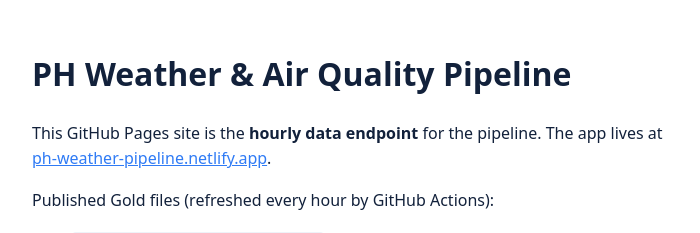
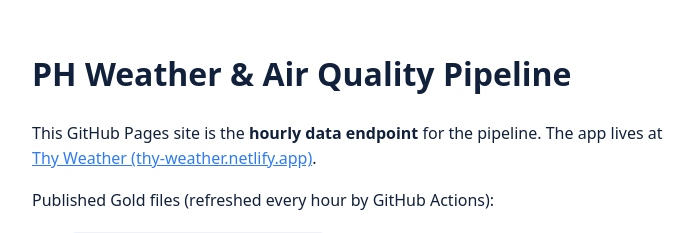
Before and after one commit to DTopGoat/ph-weather-pipeline, a plain HTML site: page pages/index.html in a window 1280 px wide. Shown: the top 233 px of the page, without its empty margins (288-988 px from the left). Drawn offline with Linux system fonts and the light colour scheme.

Commit message:
Point README and Pages landing page at the Thy Weather app URL

```diff
--- a/pages/index.html
+++ b/pages/index.html
@@ -9,7 +9,7 @@
 <body>
   <h1>PH Weather &amp; Air Quality Pipeline</h1>
   <p>This GitHub Pages site is the <strong>hourly data endpoint</strong> for the pipeline. The app lives at
-    <a href="https://ph-weather-pipeline.netlify.app/">ph-weather-pipeline.netlify.app</a>.</p>
+    <a href="https://thy-weather.netlify.app/">Thy Weather (thy-weather.netlify.app)</a>.</p>
   <p>Published Gold files (refreshed every hour by GitHub Actions):</p>
   <ul>
     <li><a href="data/pipeline_health.json"><code>data/pipeline_health.json</code></a> – last run, rows loaded, tests, freshness</li>
```
Also changed, not shown: 1 other file.
